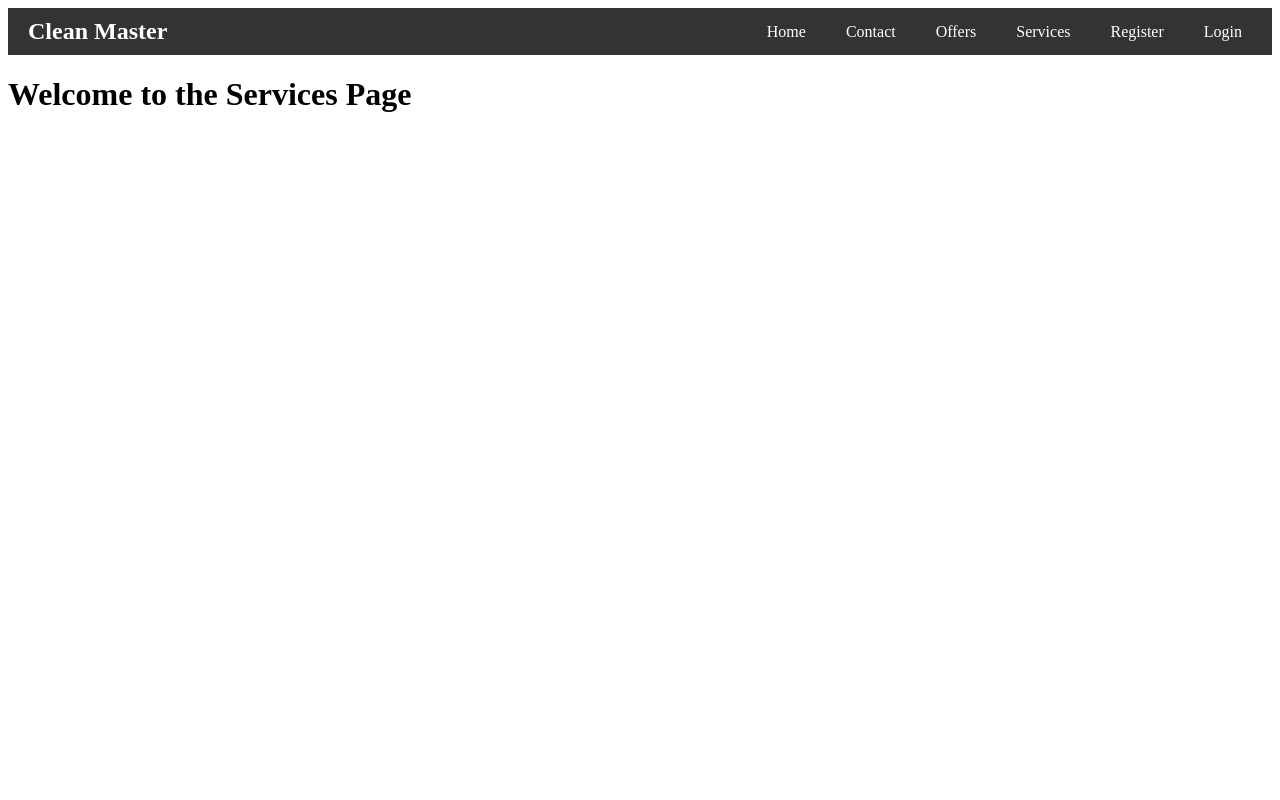
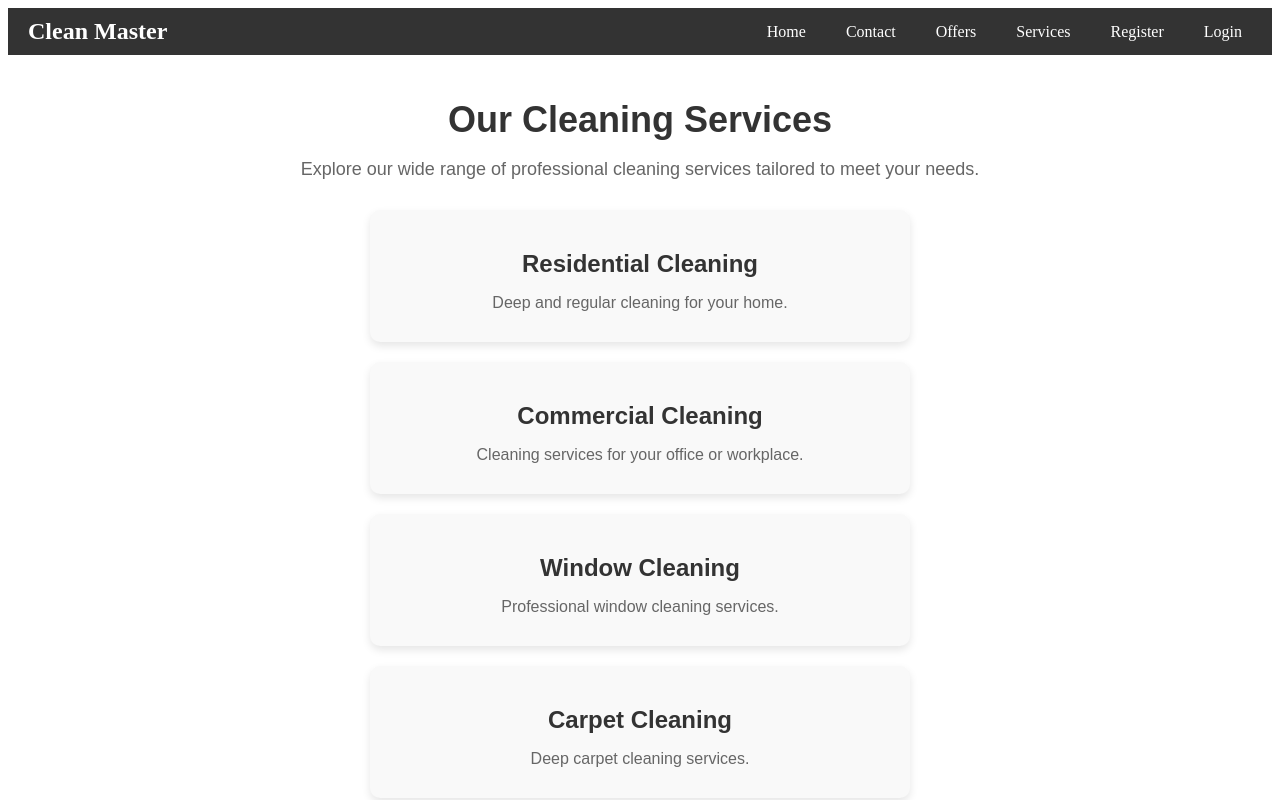
Before and after one commit to Ahmedalmasrii/u09-fullstack-js-Ahmedalmasrii, a React (Create React App) app in the folder frontend/: page /services in a window 1280 px wide. Shown: the top 800 px of the page. Built offline with nearby package versions, Linux system fonts and the light colour scheme.

Commit message:
skapat en sida fär services med css och kod

```diff
--- /dev/null
+++ b/frontend/src/pages/ServicesPage.css
@@ -0,0 +1,101 @@
+
+.services-page {
+    font-family: 'Arial', sans-serif;
+    color: #333;
+    padding: 20px;
+    text-align: center;
+}
+
+.services-header {
+    margin-bottom: 30px;
+}
+
+.services-header h1 {
+    font-size: 36px;
+    margin-bottom: 10px;
+}
+
+.services-header p {
+    font-size: 18px;
+    color: #666;
+}
+
+.services-list {
+    display: flex;
+    flex-direction: column;
+    align-items: center;
+    gap: 20px;
+}
+
+.service-item {
+    background-color: #f9f9f9;
+    border-radius: 10px;
+    box-shadow: 0 4px 8px rgba(0, 0, 0, 0.1);
+    padding: 20px;
+    width: 90%;
+    max-width: 500px;
+    cursor: pointer;
+    transition: transform 0.3s ease, box-shadow 0.3s ease;
+    position: relative;
+}
+
+.service-item h2 {
+    font-size: 24px;
+    margin-bottom: 5px;
+}
+
+.service-item p {
+    font-size: 16px;
+    color: #666;
+    margin-bottom: 10px;
+}
+
+.service-item.active {
+    transform: scale(1.05);
+    box-shadow: 0 6px 12px rgba(0, 0, 0, 0.2);
+}
+
+.service-details {
+    margin-top: 10px;
+    animation: slideDown 0.5s ease-in-out;
+}
+
+.request-button {
+    padding: 10px 20px;
+    font-size: 16px;
+    color: #fff;
+    background-color: #5ca9fb;
+    border: none;
+    border-radius: 5px;
+    cursor: pointer;
+    transition: background-color 0.3s ease;
+    margin-top: 10px;
+}
+
+.request-button:hover {
+    background-color: #3b82f6;
+}
+
+@keyframes slideDown {
+    from {
+        opacity: 0;
+        transform: translateY(-10px);
+    }
+
+    to {
+        opacity: 1;
+        transform: translateY(0);
+    }
+}
+
+/* Responsiv design */
+@media (max-width: 768px) {
+    .services-list {
+        width: 100%;
+    }
+
+    .service-item {
+        width: 100%;
+        max-width: none;
+    }
+}
--- a/frontend/src/pages/ServicesPage.js
+++ b/frontend/src/pages/ServicesPage.js
@@ -1,9 +1,76 @@
-import React from 'react';
+
+import React, { useState } from 'react';
+import './ServicesPage.css';
 
 function ServicesPage() {
+  const [activeService, setActiveService] = useState(null); // Hanterar den aktiva tjänsten
+
+  const services = [
+    {
+      id: 1,
+      title: 'Residential Cleaning',
+      shortDescription: 'Deep and regular cleaning for your home.',
+      fullDescription: 'Our residential cleaning includes a comprehensive cleaning service for every room in your house. From dusting and vacuuming to disinfecting surfaces, we cover it all.',
+    },
+    {
+      id: 2,
+      title: 'Commercial Cleaning',
+      shortDescription: 'Cleaning services for your office or workplace.',
+      fullDescription: 'Our commercial cleaning services ensure a clean and healthy work environment. We offer flexible schedules to minimize disruption to your business operations.',
+    },
+    {
+      id: 3,
+      title: 'Window Cleaning',
+      shortDescription: 'Professional window cleaning services.',
+      fullDescription: 'We use specialized equipment and eco-friendly products to clean your windows inside and out, leaving them spotless and streak-free.',
+    },
+    {
+      id: 4,
+      title: 'Carpet Cleaning',
+      shortDescription: 'Deep carpet cleaning services.',
+      fullDescription: 'Our carpet cleaning services use steam cleaning technology to remove dirt, stains, and allergens, extending the life of your carpet.',
+    },
+    {
+      id: 5,
+      title: 'Post-Construction Cleaning',
+      shortDescription: 'Cleaning after construction or renovation.',
+      fullDescription: 'We provide a thorough cleaning service to remove dust, debris, and construction waste, making your space ready for occupancy.',
+    },
+  ];
+
+  const toggleService = (id) => {
+    if (activeService === id) {
+      setActiveService(null); // Stäng om samma tjänst klickas igen
+    } else {
+      setActiveService(id); // Öppna den valda tjänsten
+    }
+  };
+
   return (
-    <div>
-      <h1>Welcome to the Services Page</h1>
+    <div className="services-page">
+      <header className="services-header">
+        <h1>Our Cleaning Services</h1>
+        <p>Explore our wide range of professional cleaning services tailored to meet your needs.</p>
+      </header>
+
+      <div className="services-list">
+        {services.map((service) => (
+          <div
+            key={service.id}
+            className={`service-item ${activeService === service.id ? 'active' : ''}`}
+            onClick={() => toggleService(service.id)}
+          >
+            <h2>{service.title}</h2>
+            <p>{service.shortDescription}</p>
+            {activeService === service.id && (
+              <div className="service-details">
+                <p>{service.fullDescription}</p>
+                <button className="request-button">Request a Quote</button>
+              </div>
+            )}
+          </div>
+        ))}
+      </div>
     </div>
   );
 }
```
